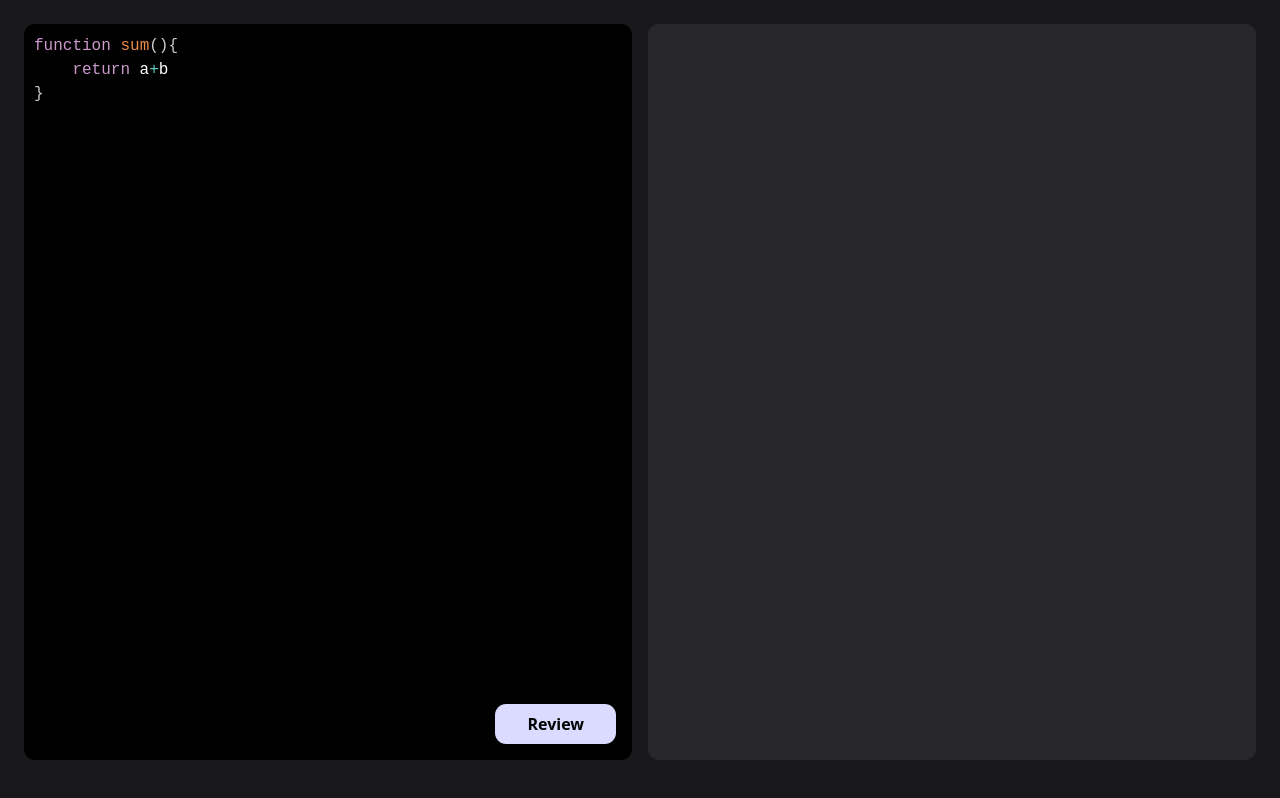
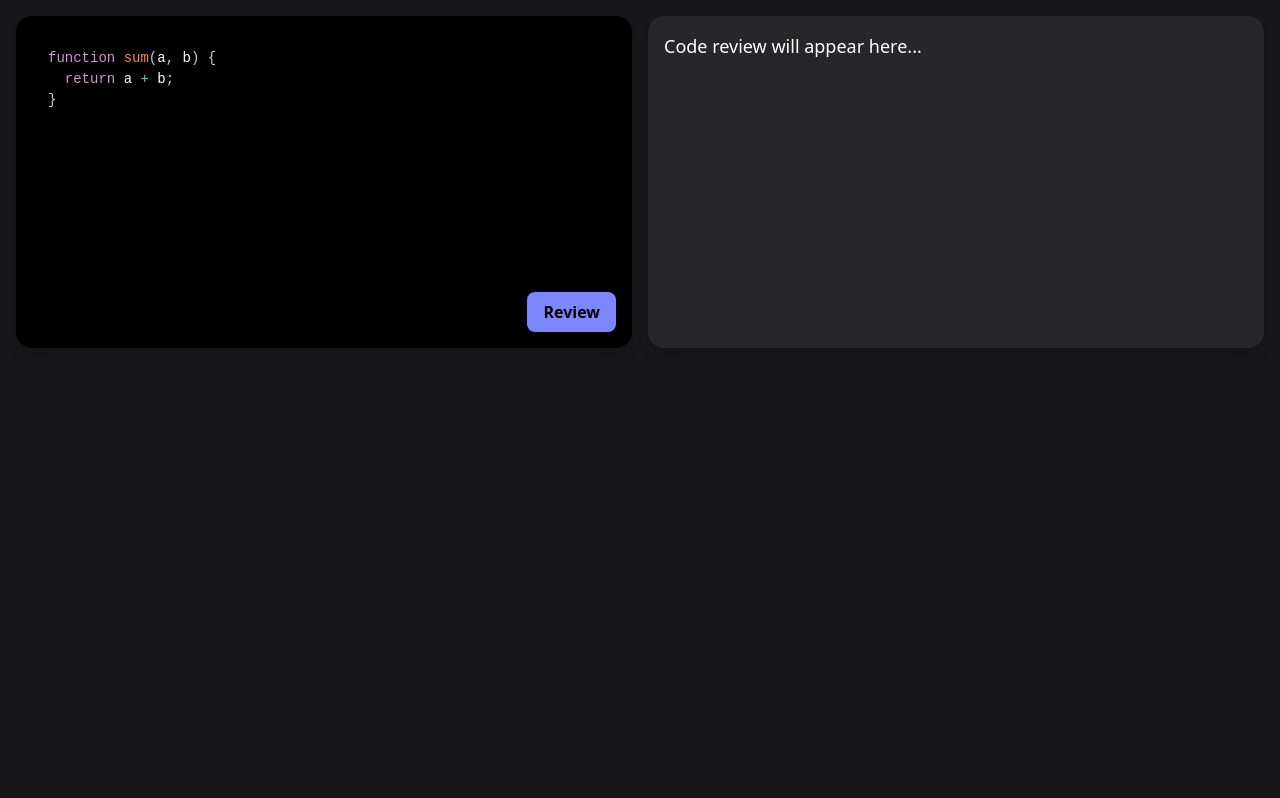
Before and after one commit to ikeshav26/ai-code-reviewer-frontend, a React (Vite) app: page / in a window 1280 px wide. Built offline with nearby package versions, Linux system fonts and the light colour scheme.

Commit message:
Final commit

```diff
--- a/package.json
+++ b/package.json
@@ -15,7 +15,9 @@
     "prismjs": "^1.30.0",
     "react": "^19.1.0",
     "react-dom": "^19.1.0",
+    "react-markdown": "^10.1.0",
     "react-simple-code-editor": "^0.14.1",
+    "rehype-highlight": "^7.0.2",
     "tailwindcss": "^4.1.10",
     "vite": "^6.3.5"
   },
--- a/src/App.jsx
+++ b/src/App.jsx
@@ -1,50 +1,60 @@
 import React, { useEffect, useState } from "react";
 import "prismjs/themes/prism-tomorrow.css";
 import prism from "prismjs";
-import Editor from 'react-simple-code-editor'
+import Editor from "react-simple-code-editor";
 import axios from "axios";
+import Markdown from "react-markdown";
+import rehypeHighlight from "rehype-highlight"
+import "highlight.js/styles/github-dark.css";
 
 const App = () => {
-  const [code, setcode] = useState(`function sum(){
-    return a+b
-}`)
-  const [review, setreview] = useState("")
+  const [code, setCode] = useState(`function sum(a, b) {
+  return a + b;
+}`);
+  const [review, setReview] = useState("");
 
   useEffect(() => {
     prism.highlightAll();
-  });
+  }, [code]);
 
-  async function reviewCode(){
-    const response = await axios.post("http://localhost:3000/ai/get-response", { code });
-    setreview(response.data);
+  async function reviewCode() {
+    try {
+      const response = await axios.post("http://localhost:3000/ai/get-response", { code });
+      setReview(response.data);
+    } catch (err) {
+      setReview("Error fetching review. Check server.");
+    }
   }
 
   return (
-    <div className="w-full h-screen bg-zinc-900">
-      <main className="h-[98%] w-full p-[1.5rem] flex gap-[1rem] items-center justify-center">
-        <div className="left relative h-full basis-1/2 bg-black rounded-[0.7rem]">
-          <div className="code  ">
+    <div className="w-full min-h-screen bg-zinc-900 text-white">
+      <main className="flex flex-col md:flex-row gap-4 p-4 h-full">
+        {/* Code Editor */}
+        <div className="flex-1 relative bg-black rounded-2xl p-4 shadow-lg overflow-auto scrollbar-hide">
+          <Editor
+            value={code}
+            onValueChange={(code) => setCode(code)}
+            highlight={(code) => prism.highlight(code, prism.languages.javascript, 'javascript')}
+            padding={16}
+            className="focus:outline-none min-h-[300px]"
+            style={{
+              fontFamily: 'Fira Code, monospace',
+              fontSize: 14,
+            }}
+          />
+          <button
+            onClick={reviewCode}
+            className="absolute bottom-4 right-4 bg-indigo-400 text-black px-4 py-2 rounded-lg font-semibold hover:scale-105 transition-all"
+          >
+            Review
+          </button>
+        </div>
 
-          <Editor
-              value={code}
-              onValueChange={code => setcode(code)}
-              highlight={code => prism.highlight(code, prism.languages.javascript)}
-              padding={10}
-              style={{
-                fontFamily: '"Fira code", "Fira Mono", monospace',
-                fontSize: 16,
-                color: 'white',
-                overflow: 'auto'
-              }}
-            />
 
-          </div>
-          <div onClick={reviewCode} className="review absolute bottom-[1rem] right-[1rem] bg-[rgb(219,219,255)] text-black px-[2rem] py-[0.5rem] rounded-[0.7rem] cursor-pointer font-bold select-none hover:scale-102">
-            Review
-          </div>
-        </div>
-        <div className="right h-full basis-1/2 bg-zinc-800 text-white rounded-[0.7rem]">
-        {review}
+        <div className="flex-1 bg-zinc-800 rounded-2xl p-4 shadow-lg overflow-auto scrollbar-hide min-h-[300px] text-lg">
+          <Markdown rehypePlugins={[rehypeHighlight]}>
+            {review || "Code review will appear here..."}
+          </Markdown>
         </div>
       </main>
     </div>
--- a/src/index.css
+++ b/src/index.css
@@ -4,3 +4,12 @@
   background: transparent !important;
   margin:0 !important;
 }
+
+.scrollbar-hide {
+  -ms-overflow-style: none;  /* IE and Edge */
+  scrollbar-width: none;     /* Firefox */
+}
+
+.scrollbar-hide::-webkit-scrollbar {
+  display: none;             /* Chrome, Safari, and Opera */
+}
```
Also changed, not shown: 1 other file (tests, documents, lock files or other folders).
